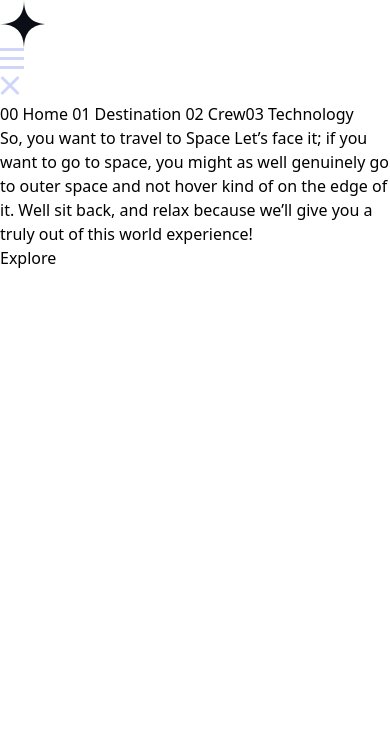
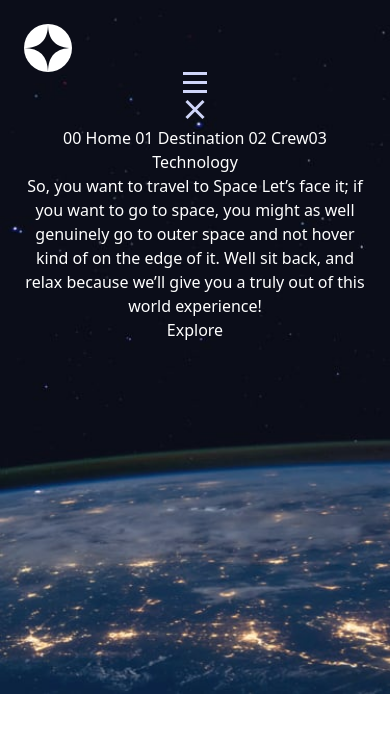
Before and after one commit to Rgit915/space-tourism-website, a React (Vite) app: page / in a window 390 px wide. Shown: the top 732 px of the page. Built offline with nearby package versions, Linux system fonts and the light colour scheme; a web font is replaced by a local one.

Commit message:
Add mobile background image and padding

```diff
--- a/src/index.css
+++ b/src/index.css
@@ -1,3 +1,10 @@
 @tailwind base;
 @tailwind components;
 @tailwind utilities;
+
+@layer{
+
+  body{
+    @apply bg-[url('./assets/home/background-home-mobile.jpg')] bg-no-repeat bg-cover text-white text-center p-6;
+  }
+}
```
